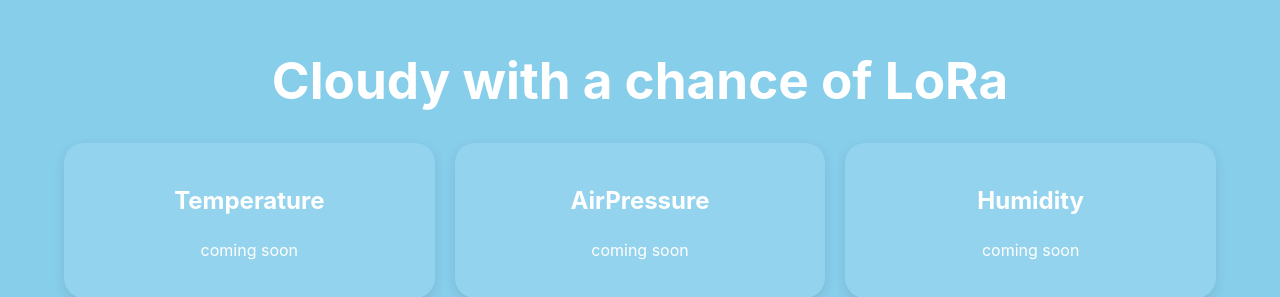
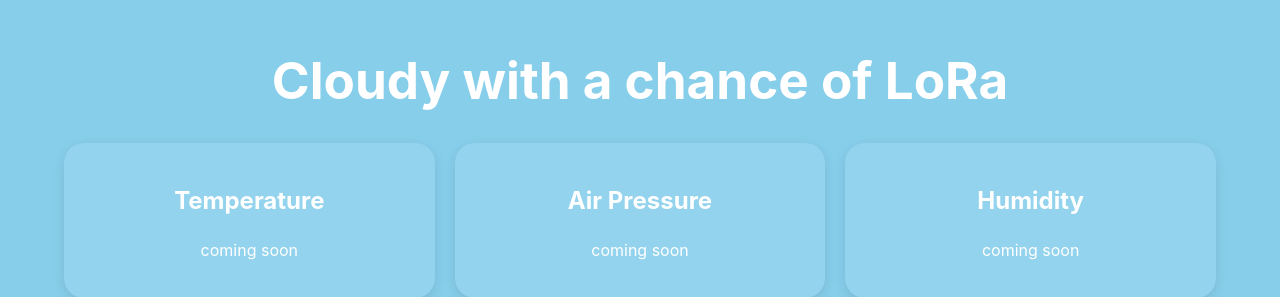
Before and after one commit to Rmhibbert/weather_station_S2_2025, a React (Vite) app in the folder frontend/: page / in a window 1280 px wide. Shown: the part 154-451 px from the top of the page. Built offline with nearby package versions, Linux system fonts and the light colour scheme.

Commit message:
fix(jsx): add apce to Air Pressure

```diff
--- a/frontend/src/App.jsx
+++ b/frontend/src/App.jsx
@@ -5,10 +5,6 @@ import './App.css';
 import Webcam from './components/Webcam/Webcam'
 
 function App() {
-  const [temperature] = useState('20°C');
-  const [airPressure] = useState('1013 hPa');
-  const [humidity] = useState('123');
-  const [wind] = useState('fast');
   const [data] = useState('coming soon');
 
   return (
@@ -16,7 +12,7 @@ function App() {
       <Header />
       <div className="widgets">
       <Widget name={'Temperature'} data={data}/>
-      <Widget name={'AirPressure'} data={data}/>
+      <Widget name={'Air Pressure'} data={data}/>
       <Widget name={'Humidity'} data={data}/>
       <Widget name={'Wind'} data={data}/>
       <Webcam />
```
